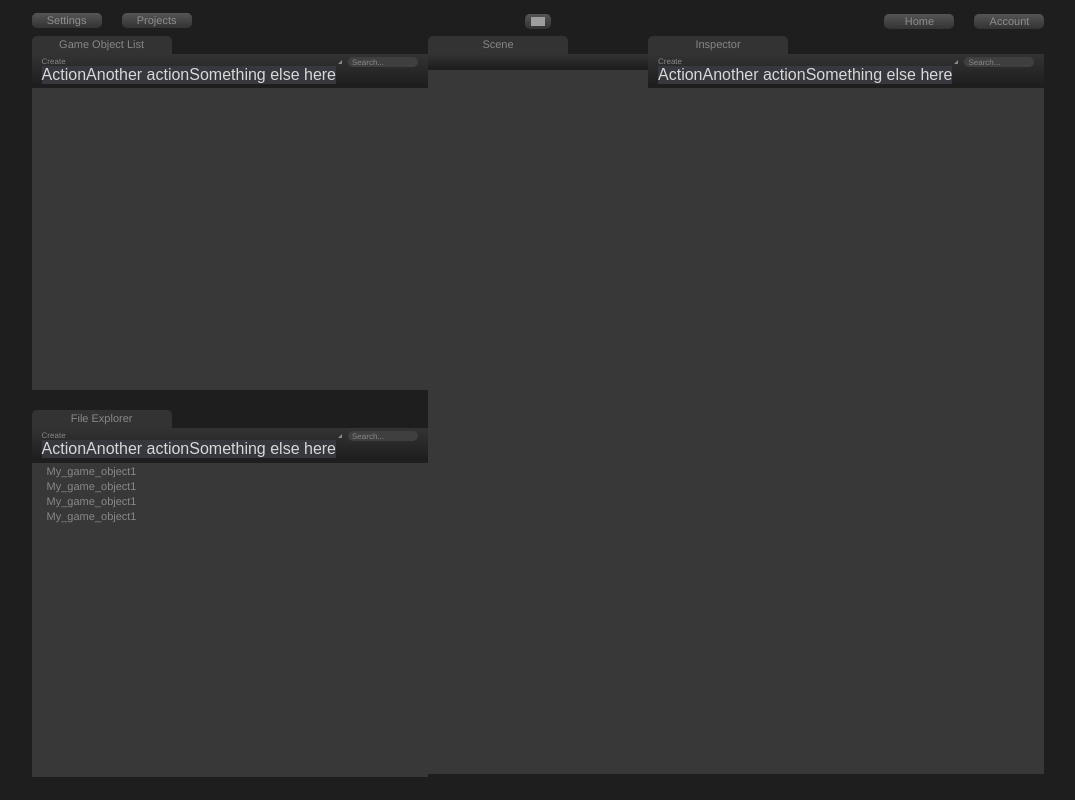
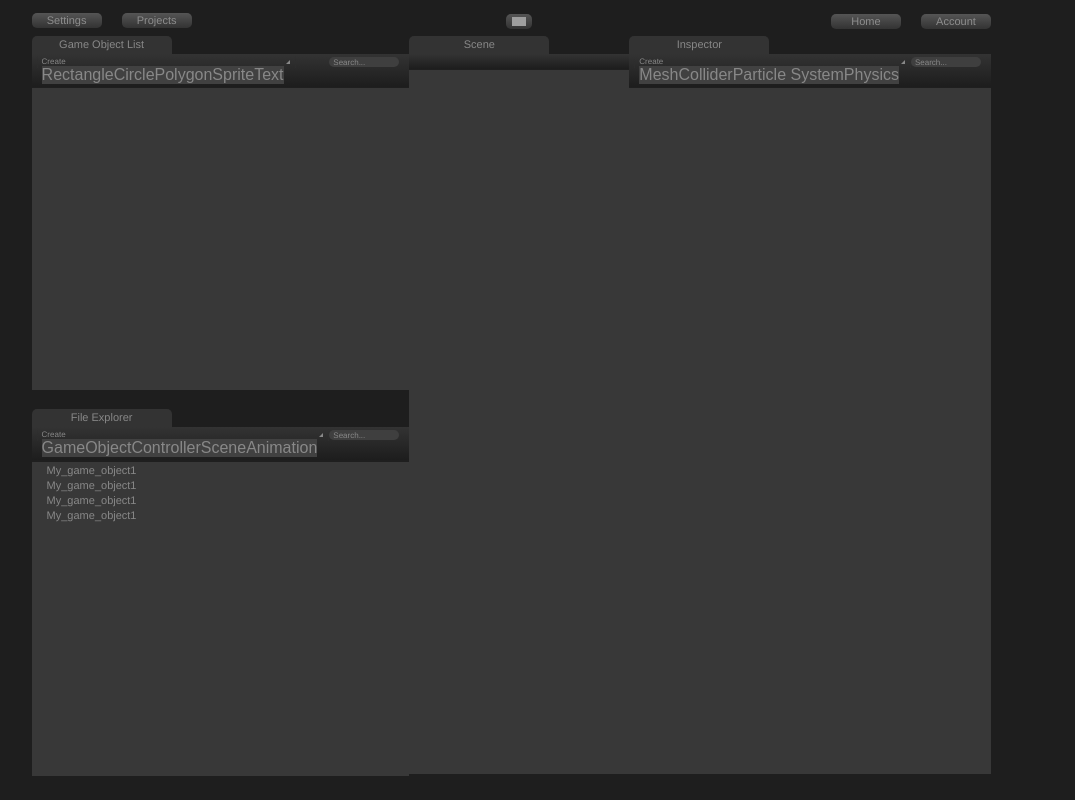
Before and after one commit to CarlosMatheus/PyginWeb, a React app in the folder frontend/: page /editor in a window 1280 px wide. Shown: the whole page, without its empty margins (5-1080 px from the left). Built offline with nearby package versions, Linux system fonts and the light colour scheme; no server answers; grey boxes are pictures that could not be loaded.

Commit message:
Put text on dropboxes

```diff
--- a/frontend/src/components/editor/fileexplorer.js
+++ b/frontend/src/components/editor/fileexplorer.js
@@ -50,9 +50,12 @@ function render() {
                                                                                                         Create
                                                                                                     </div>
                                                                                                     <div className="dropdown-menu my-dropdown" aria-labelledby="dropdownMenuButton">
-                                                                                                        <a className="dropdown-item" href="#">Action</a>
-                                                                                                        <a className="dropdown-item" href="#">Another action</a>
-                                                                                                        <a className="dropdown-item" href="#">Something else here</a>
+                                                                                                        <a className="dropdown-item" href="#">GameObject</a>
+                                                                                                        <a className="dropdown-item" href="#">Controller</a>
+
+                                                <a className="dropdown-item" href="#">Scene</a>
+
+                                                <a className="dropdown-item" href="#">Animation</a>
                                                                                                     </div>
                                                                                             </div>
                                             </div>
--- a/frontend/src/components/editor/gameobjectlist.js
+++ b/frontend/src/components/editor/gameobjectlist.js
@@ -76,9 +76,13 @@ function render() {
                                                                                                         Create
                                                                                                     </div>
                                                                                                     <div className="dropdown-menu my-dropdown" aria-labelledby="dropdownMenuButton">
-                                                                                                        <a className="dropdown-item" href="#">Action</a>
-                                                                                                        <a className="dropdown-item" href="#">Another action</a>
-                                                                                                        <a className="dropdown-item" href="#">Something else here</a>
+                                                                                                        <a className="dropdown-item" href="#">Rectangle</a>
+                                                                                                        <a className="dropdown-item" href="#">Circle</a>
+                                                                                                        <a className="dropdown-item" href="#">Polygon</a>
+
+                                                <a className="dropdown-item" href="#">Sprite</a>
+
+                                                <a className="dropdown-item" href="#">Text</a>
                                                                                                     </div>
                                                                                             </div>
                                             </div>
--- a/frontend/src/components/editor/inspector.js
+++ b/frontend/src/components/editor/inspector.js
@@ -72,9 +72,11 @@ function render() {
                                                                                                         Create
                                                                                                     </div>
                                                                                                     <div className="dropdown-menu my-dropdown" aria-labelledby="dropdownMenuButton">
-                                                                                                        <a className="dropdown-item" href="#">Action</a>
-                                                                                                        <a className="dropdown-item" href="#">Another action</a>
-                                                                                                        <a className="dropdown-item" href="#">Something else here</a>
+                                                                                                        <a className="dropdown-item" href="#">Mesh</a>
+                                                                                                        <a className="dropdown-item" href="#">Collider</a>
+                                                                                                        <a className="dropdown-item" href="#">Particle System</a>
+
+                                                <a className="dropdown-item" href="#">Physics</a>
                                                                                                     </div>
                                                                                             </div>
                                             </div>
--- a/frontend/src/components/editor/interface.css
+++ b/frontend/src/components/editor/interface.css
@@ -12,8 +12,17 @@
 }
 
 .my-dropdown{
-    background-color: #37383D;
-    color: #D8D8D8;
+    background-color: #414141;
+    color: #888888;
+}
+
+.dropdown-item:hover{
+    background-color: #616161;
+    color: #888888;
+}
+
+.dropdown-item{
+    color: #888888;
 }
 
 .navbar-row{
```
